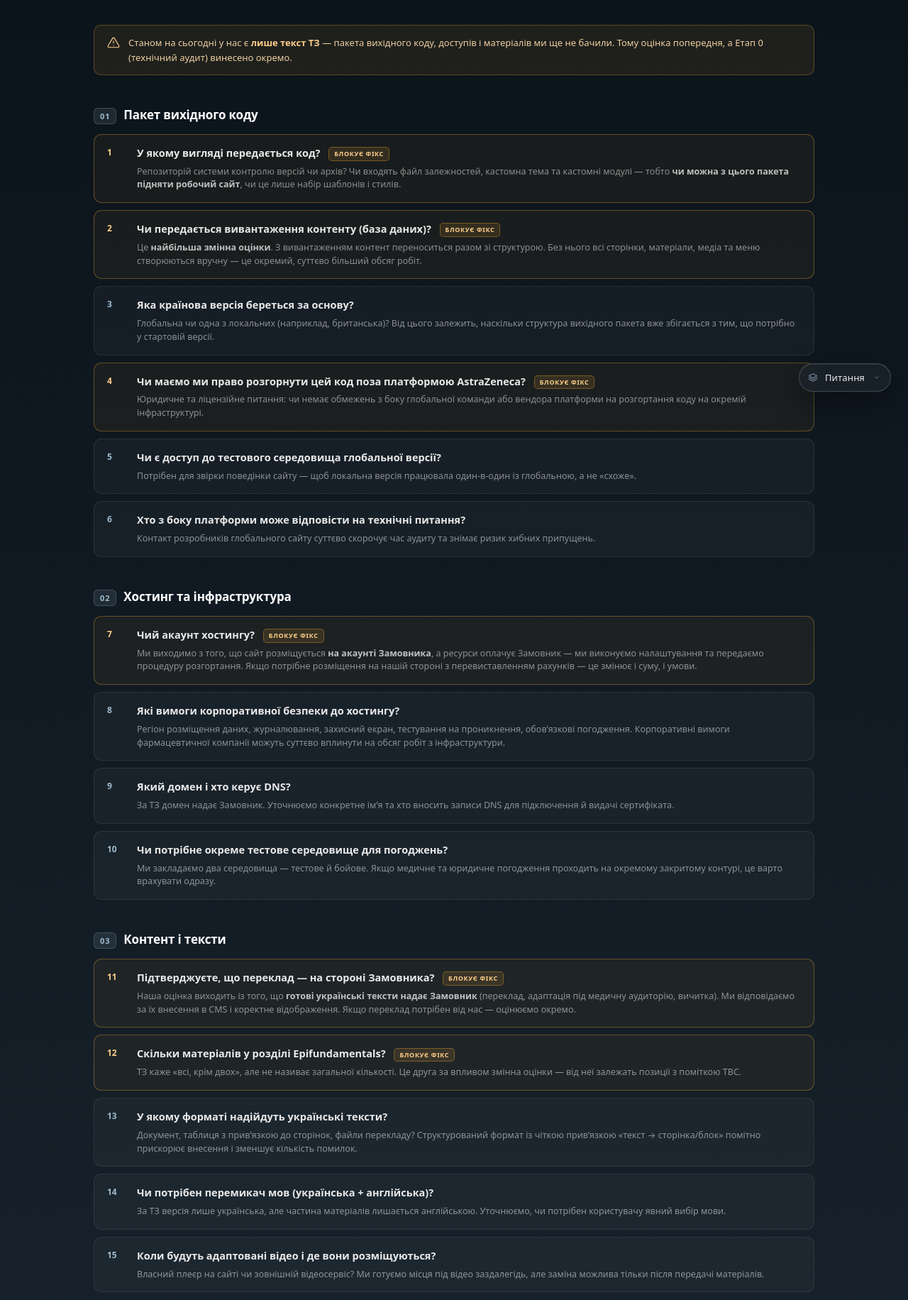
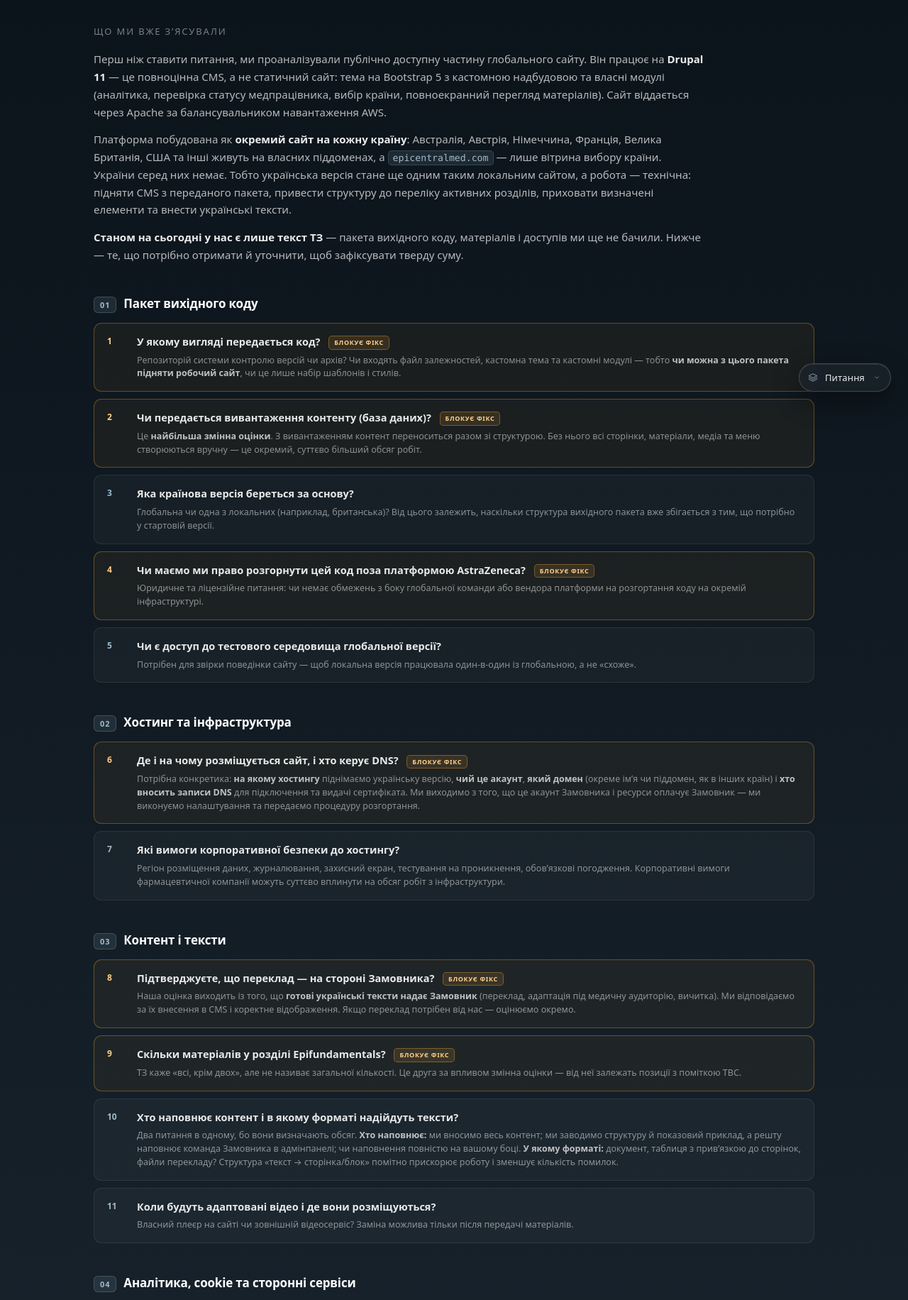
Before and after one commit to chife-mod/epicentral, a plain HTML site: page questions/index.html in a window 1280 px wide. Shown: the part 224-2056 px from the top of the page at 71% size. Drawn offline with Linux system fonts and the light colour scheme.

Commit message:
Питання: чистка списку + проєктний менеджмент явними годинами
Питання 24 → 20. Вступ замість попередження — спершу виявлений техстек
і що саме ми очікуємо отримати, потім «у нас є лише ТЗ».
Прибрано: контакт розробників платформи (є посередник, напряму не зведуть),
окремий домен/DNS (влито в питання про хостинг), окреме тестове середовище
(піднімаємо в будь-якому разі), двомовний режим (у ТЗ чітко українська).
Питання про хостинг перероблено: де, чий акаунт, який домен, хто керує DNS.
Питання про тексти розширено: хто наповнює контент.
Знято пропозицію зустрічі з обох сторінок.

Проєктний менеджмент — окрема колонка 8–12 год замість 10% надбавки
(вказівка Олега), рядок відсотка більше не малюється при mgmt=0.

49–78 → 57–90 год · $2 181–3 473 → $2 326–3 673 (104 345–164 755 ₴).

```diff
--- a/questions/index.html
+++ b/questions/index.html
@@ -42,13 +42,31 @@
     </p>
   </header>
 
-  <div class="sect">
-    <div class="notice">
-      <svg viewBox="0 0 24 24" fill="none"><path d="M12 9v4m0 4h.01M10.3 3.86 1.82 18a2 2 0 0 0 1.7 3h16.96a2 2 0 0 0 1.7-3L13.7 3.86a2 2 0 0 0-3.42 0Z" stroke="currentColor" stroke-width="1.6" stroke-linecap="round" stroke-linejoin="round"/></svg>
-      <span>Станом на сьогодні у нас є <strong>лише текст ТЗ</strong> — пакета вихідного коду, доступів
-      і матеріалів ми ще не бачили. Тому оцінка попередня, а Етап 0 (технічний аудит) винесено окремо.</span>
+  <section class="sect">
+    <h2 class="sect__title">Що ми вже зʼясували</h2>
+    <div class="prose">
+      <p>
+        Перш ніж ставити питання, ми проаналізували публічно доступну частину глобального сайту.
+        Він працює на <strong>Drupal 11</strong> — це повноцінна CMS, а не статичний сайт:
+        тема на Bootstrap 5 з кастомною надбудовою та власні модулі (аналітика, перевірка статусу
+        медпрацівника, вибір країни, повноекранний перегляд матеріалів). Сайт віддається через
+        Apache за балансувальником навантаження AWS.
+      </p>
+      <p>
+        Платформа побудована як <strong>окремий сайт на кожну країну</strong>: Австралія, Австрія,
+        Німеччина, Франція, Велика Британія, США та інші живуть на власних піддоменах, а
+        <code>epicentralmed.com</code> — лише вітрина вибору країни. України серед них немає.
+        Тобто українська версія стане ще одним таким локальним сайтом, а робота — технічна:
+        підняти CMS з переданого пакета, привести структуру до переліку активних розділів,
+        приховати визначені елементи та внести українські тексти.
+      </p>
+      <p>
+        <strong>Станом на сьогодні у нас є лише текст ТЗ</strong> — пакета вихідного коду, матеріалів
+        і доступів ми ще не бачили. Нижче — те, що потрібно отримати й уточнити, щоб зафіксувати
+        тверду суму.
+      </p>
     </div>
-  </div>
+  </section>
 
   <!-- ── 1 ───────────────────────────────────────────────────── -->
   <section class="sect">
@@ -102,14 +120,6 @@
         </div>
       </li>
 
-      <li class="q">
-        <span class="q__n">6</span>
-        <div>
-          <div class="q__t">Хто з боку платформи може відповісти на технічні питання?</div>
-          <div class="q__w">Контакт розробників глобального сайту суттєво скорочує час аудиту
-            та знімає ризик хибних припущень.</div>
-        </div>
-      </li>
     </ol>
   </section>
 
@@ -119,40 +129,24 @@
     <ol class="qlist">
 
       <li class="q q--block">
-        <span class="q__n">7</span>
+        <span class="q__n">6</span>
         <div>
-          <div class="q__t">Чий акаунт хостингу? <span class="q__tag">Блокує фікс</span></div>
-          <div class="q__w">Ми виходимо з того, що сайт розміщується <strong>на акаунті Замовника</strong>,
-            а ресурси оплачує Замовник — ми виконуємо налаштування та передаємо процедуру розгортання.
-            Якщо потрібне розміщення на нашій стороні з перевиставленням рахунків — це змінює і суму, і умови.</div>
+          <div class="q__t">Де і на чому розміщується сайт, і хто керує DNS? <span class="q__tag">Блокує фікс</span></div>
+          <div class="q__w">Потрібна конкретика: <strong>на якому хостингу</strong> піднімаємо українську версію,
+            <strong>чий це акаунт</strong>, <strong>який домен</strong> (окреме імʼя чи піддомен, як в інших країн)
+            і <strong>хто вносить записи DNS</strong> для підключення та видачі сертифіката.
+            Ми виходимо з того, що це акаунт Замовника і ресурси оплачує Замовник — ми виконуємо
+            налаштування та передаємо процедуру розгортання.</div>
         </div>
       </li>
 
       <li class="q">
-        <span class="q__n">8</span>
+        <span class="q__n">7</span>
         <div>
           <div class="q__t">Які вимоги корпоративної безпеки до хостингу?</div>
           <div class="q__w">Регіон розміщення даних, журналювання, захисний екран, тестування на проникнення,
             обовʼязкові погодження. Корпоративні вимоги фармацевтичної компанії можуть суттєво
             вплинути на обсяг робіт з інфраструктури.</div>
-        </div>
-      </li>
-
-      <li class="q">
-        <span class="q__n">9</span>
-        <div>
-          <div class="q__t">Який домен і хто керує DNS?</div>
-          <div class="q__w">За ТЗ домен надає Замовник. Уточнюємо конкретне імʼя
-            та хто вносить записи DNS для підключення й видачі сертифіката.</div>
-        </div>
-      </li>
-
-      <li class="q">
-        <span class="q__n">10</span>
-        <div>
-          <div class="q__t">Чи потрібне окреме тестове середовище для погоджень?</div>
-          <div class="q__w">Ми закладаємо два середовища — тестове й бойове. Якщо медичне та юридичне
-            погодження проходить на окремому закритому контурі, це варто врахувати одразу.</div>
         </div>
       </li>
     </ol>
@@ -164,7 +158,7 @@
     <ol class="qlist">
 
       <li class="q q--block">
-        <span class="q__n">11</span>
+        <span class="q__n">8</span>
         <div>
           <div class="q__t">Підтверджуєте, що переклад — на стороні Замовника? <span class="q__tag">Блокує фікс</span></div>
           <div class="q__w">Наша оцінка виходить із того, що <strong>готові українські тексти надає Замовник</strong>
@@ -174,7 +168,7 @@
       </li>
 
       <li class="q q--block">
-        <span class="q__n">12</span>
+        <span class="q__n">9</span>
         <div>
           <div class="q__t">Скільки матеріалів у розділі Epifundamentals? <span class="q__tag">Блокує фікс</span></div>
           <div class="q__w">ТЗ каже «всі, крім двох», але не називає загальної кількості.
@@ -183,30 +177,23 @@
       </li>
 
       <li class="q">
-        <span class="q__n">13</span>
+        <span class="q__n">10</span>
         <div>
-          <div class="q__t">У якому форматі надійдуть українські тексти?</div>
-          <div class="q__w">Документ, таблиця з привʼязкою до сторінок, файли перекладу?
-            Структурований формат із чіткою привʼязкою «текст → сторінка/блок» помітно
-            прискорює внесення і зменшує кількість помилок.</div>
+          <div class="q__t">Хто наповнює контент і в якому форматі надійдуть тексти?</div>
+          <div class="q__w">Два питання в одному, бо вони визначають обсяг.
+            <strong>Хто наповнює:</strong> ми вносимо весь контент; ми заводимо структуру й показовий приклад,
+            а решту наповнює команда Замовника в адмінпанелі; чи наповнення повністю на вашому боці.
+            <strong>У якому форматі:</strong> документ, таблиця з привʼязкою до сторінок, файли перекладу?
+            Структура «текст → сторінка/блок» помітно прискорює роботу і зменшує кількість помилок.</div>
         </div>
       </li>
 
       <li class="q">
-        <span class="q__n">14</span>
-        <div>
-          <div class="q__t">Чи потрібен перемикач мов (українська + англійська)?</div>
-          <div class="q__w">За ТЗ версія лише українська, але частина матеріалів лишається англійською.
-            Уточнюємо, чи потрібен користувачу явний вибір мови.</div>
-        </div>
-      </li>
-
-      <li class="q">
-        <span class="q__n">15</span>
+        <span class="q__n">11</span>
         <div>
           <div class="q__t">Коли будуть адаптовані відео і де вони розміщуються?</div>
-          <div class="q__w">Власний плеєр на сайті чи зовнішній відеосервіс? Ми готуємо місця під відео
-            заздалегідь, але заміна можлива тільки після передачі матеріалів.</div>
+          <div class="q__w">Власний плеєр на сайті чи зовнішній відеосервіс? Заміна можлива
+            тільки після передачі матеріалів.</div>
         </div>
       </li>
     </ol>
@@ -218,7 +205,7 @@
     <ol class="qlist">
 
       <li class="q">
-        <span class="q__n">16</span>
+        <span class="q__n">12</span>
         <div>
           <div class="q__t">Ідентифікатори аналітики для української версії</div>
           <div class="q__w">Потрібні власні: ідентифікатор Google Analytics та параметри
@@ -228,7 +215,7 @@
       </li>
 
       <li class="q">
-        <span class="q__n">17</span>
+        <span class="q__n">13</span>
         <div>
           <div class="q__t">Панель згоди на cookie — чия ліцензія?</div>
           <div class="q__w">На глобальному сайті вона підключена як <strong>зовнішній платний сервіс
@@ -238,7 +225,7 @@
       </li>
 
       <li class="q">
-        <span class="q__n">18</span>
+        <span class="q__n">14</span>
         <div>
           <div class="q__t">Коди погодження матеріалів (Veeva) для України</div>
           <div class="q__w">У футері глобального сайту виводяться ідентифікатори погодження.
@@ -247,7 +234,7 @@
       </li>
 
       <li class="q">
-        <span class="q__n">19</span>
+        <span class="q__n">15</span>
         <div>
           <div class="q__t">Юридичні тексти для української версії</div>
           <div class="q__w">Політика конфіденційності, умови використання, юридичні повідомлення
@@ -263,7 +250,7 @@
     <ol class="qlist">
 
       <li class="q">
-        <span class="q__n">20</span>
+        <span class="q__n">16</span>
         <div>
           <div class="q__t">Підтверджуєте вимкнення перевірки статусу медпрацівника?</div>
           <div class="q__w">У глобальному коді є перевірка HCP та вибір країни. За п.10 ТЗ
@@ -273,7 +260,7 @@
       </li>
 
       <li class="q">
-        <span class="q__n">21</span>
+        <span class="q__n">17</span>
         <div>
           <div class="q__t">Хто фінально приймає роботу?</div>
           <div class="q__w">Агентство чи представництво компанії? Чи потрібне погодження
@@ -282,7 +269,7 @@
       </li>
 
       <li class="q">
-        <span class="q__n">22</span>
+        <span class="q__n">18</span>
         <div>
           <div class="q__t">Скільки раундів правок закладаємо?</div>
           <div class="q__w">Наш стандарт — <strong>до 2 раундів на етап</strong>. Якщо процес погодження
@@ -291,7 +278,7 @@
       </li>
 
       <li class="q">
-        <span class="q__n">23</span>
+        <span class="q__n">19</span>
         <div>
           <div class="q__t">Який формат підтримки після запуску?</div>
           <div class="q__w">Пропонуємо <strong>погодинну оплату або місячний пакет годин</strong>
@@ -301,10 +288,10 @@
       </li>
 
       <li class="q">
-        <span class="q__n">24</span>
+        <span class="q__n">20</span>
         <div>
           <div class="q__t">Чи є цільова дата запуску?</div>
-          <div class="q__w">Ми оцінюємо строк у 5–7 тижнів від старту. Якщо є жорстка дата —
+          <div class="q__w">Строк наведений на сторінці оцінки. Якщо є жорстка дата —
             скажіть одразу: під неї перебудовується черговість етапів.</div>
         </div>
       </li>
@@ -312,11 +299,11 @@
   </section>
 
   <div class="nextstep">
-    <div class="nextstep__t">Пропонуємо зустріч</div>
+    <div class="nextstep__t">Що потрібно для твердої суми</div>
     <div class="nextstep__d">
-      Як пропонує п.16 ТЗ — готові провести онлайн-зустріч і пройтися цим переліком разом.
-      Оптимально: <strong>зустріч + доступ на перегляд пакета вихідного коду</strong>.
-      Після цього виконуємо Етап 0 і фіксуємо тверду суму.
+      Відповіді на питання вище та <strong>пакет вихідного коду</strong> — після цього виконуємо
+      Етап 0 (технічний аудит) і фіксуємо тверду суму й точний графік.
+      Питання з поміткою «блокує фікс» критичні: без них оцінка лишається вилкою.
     </div>
   </div>
 </div>
```
Also changed, not shown: brief/index.html (+2 -2 lines), shared/figures.js (+4 -4 lines), sitemap/index.html (+15 -3 lines).
